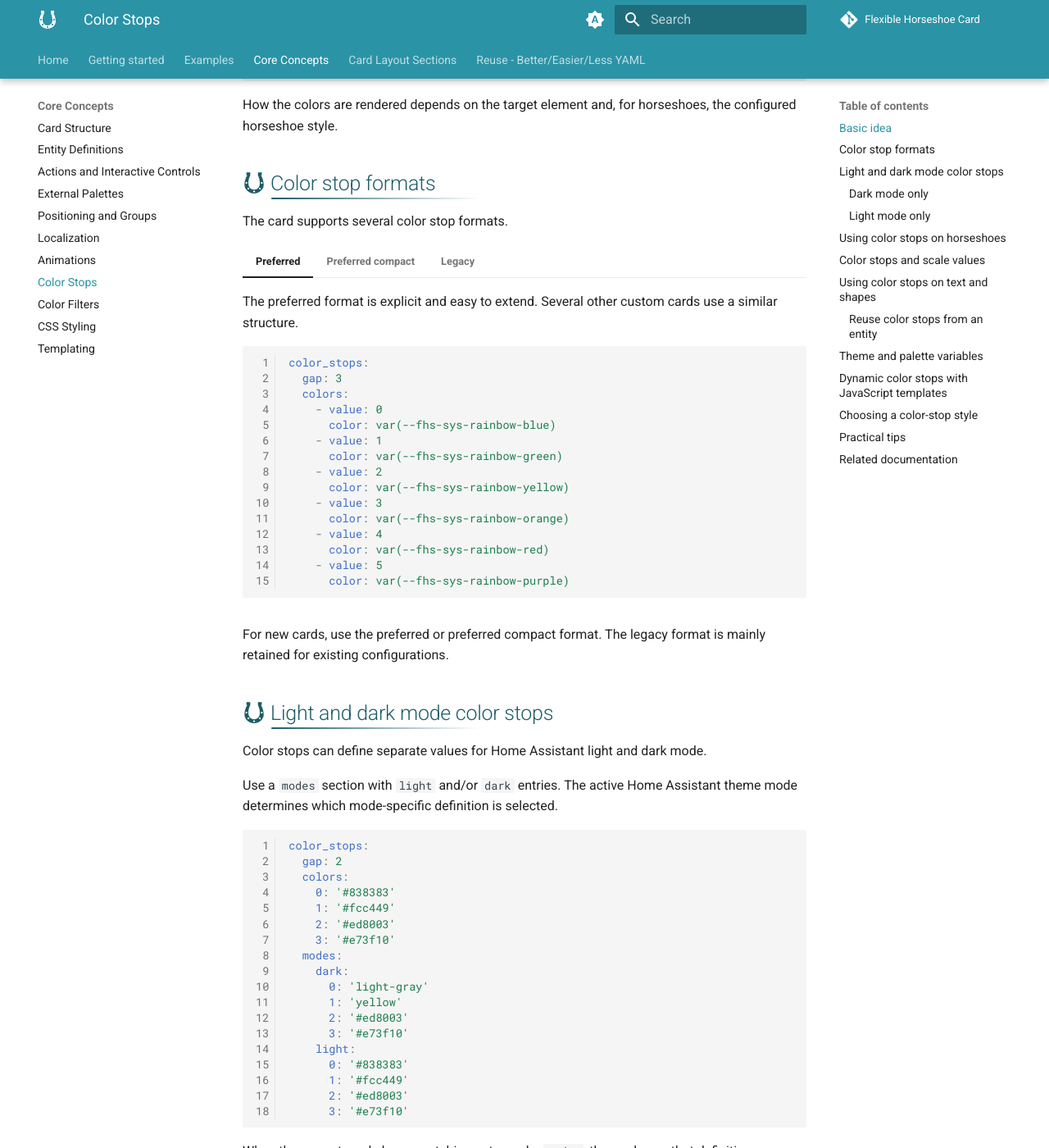
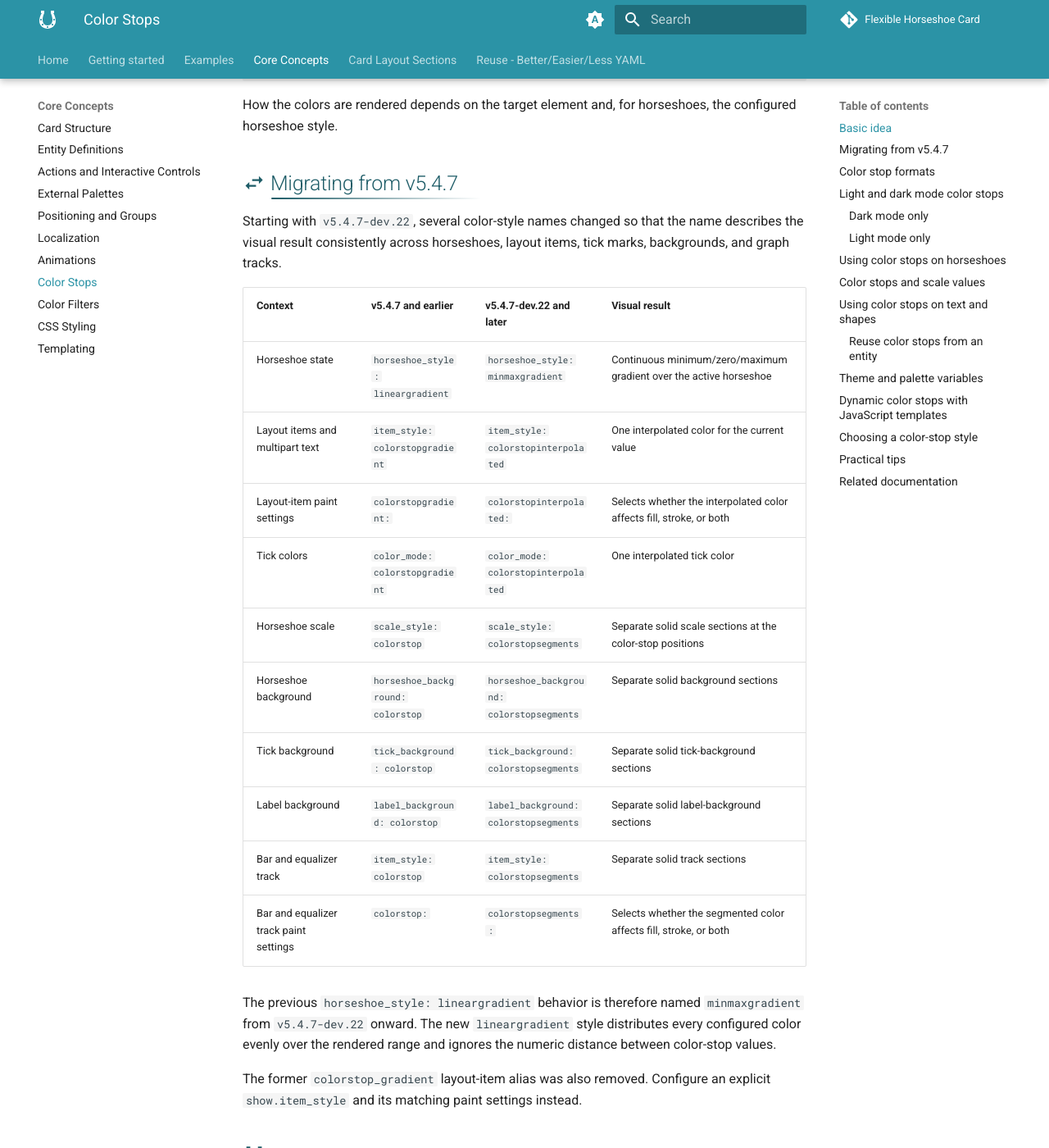
Before and after one commit to AmoebeLabs/flex-horseshoe-card, an MkDocs documentation site: the page built from docs/docs/core-concepts/color-stops.md, in a window 1280 px wide and 1400 px high, scrolled down 790 px. Shown: the whole window at 82% size. Built offline with MkDocs 1.6.1 and Material for MkDocs 9.7.7, drawn with Linux system fonts in a browser that asks for light colours; comment, search, counter and statistics services are not loaded; some of the changed text lies outside the part shown.

Commit message:
Update horseshoe styles documentation

````diff
--- a/docs/docs/core-concepts/color-stops.md
+++ b/docs/docs/core-concepts/color-stops.md
@@ -33,6 +33,33 @@ color_stops:
 ```
 
 How the colors are rendered depends on the target element and, for horseshoes, the configured horseshoe style.
+
+## :material-swap-horizontal: Migrating from v5.4.7
+
+Starting with `v5.4.7-dev.22`, several color-style names changed so that the
+name describes the visual result consistently across horseshoes, layout items,
+tick marks, backgrounds, and graph tracks.
+
+| Context | v5.4.7 and earlier | v5.4.7-dev.22 and later | Visual result |
+| :------ | :----------------- | :---------------------- | :------------ |
+| Horseshoe state | `horseshoe_style: lineargradient` | `horseshoe_style: minmaxgradient` | Continuous minimum/zero/maximum gradient over the active horseshoe |
+| Layout items and multipart text | `item_style: colorstopgradient` | `item_style: colorstopinterpolated` | One interpolated color for the current value |
+| Layout-item paint settings | `colorstopgradient:` | `colorstopinterpolated:` | Selects whether the interpolated color affects fill, stroke, or both |
+| Tick colors | `color_mode: colorstopgradient` | `color_mode: colorstopinterpolated` | One interpolated tick color |
+| Horseshoe scale | `scale_style: colorstop` | `scale_style: colorstopsegments` | Separate solid scale sections at the color-stop positions |
+| Horseshoe background | `horseshoe_background: colorstop` | `horseshoe_background: colorstopsegments` | Separate solid background sections |
+| Tick background | `tick_background: colorstop` | `tick_background: colorstopsegments` | Separate solid tick-background sections |
+| Label background | `label_background: colorstop` | `label_background: colorstopsegments` | Separate solid label-background sections |
+| Bar and equalizer track | `item_style: colorstop` | `item_style: colorstopsegments` | Separate solid track sections |
+| Bar and equalizer track paint settings | `colorstop:` | `colorstopsegments:` | Selects whether the segmented color affects fill, stroke, or both |
+
+The previous `horseshoe_style: lineargradient` behavior is therefore named
+`minmaxgradient` from `v5.4.7-dev.22` onward. The new `lineargradient` style
+distributes every configured color evenly over the rendered range and ignores
+the numeric distance between color-stop values.
+
+The former `colorstop_gradient` layout-item alias was also removed. Configure
+an explicit `show.item_style` and its matching paint settings instead.
 
 ## :material-horseshoe: Color stop formats
 
@@ -195,7 +222,8 @@ Common styles include:
 | `colorstop` | The horseshoe uses the color for the current value range. |
 | `colorstopsegments` | Each color range is shown as a separate solid section. |
 | `colorstopgradient` | Creates a smooth gradient using all color stops. |
-| `lineargradient` | Creates a gradient using the first and last color stops. |
+| `minmaxgradient` | Creates a continuous minimum/zero/maximum gradient over the active horseshoe. |
+| `lineargradient` | Distributes all configured colors evenly over the rendered range. |
 | `autominmax` | The horseshoe changes color as the value rises or falls. |
 | `fixed` | The horseshoe has one fixed color. |
 
@@ -446,7 +474,8 @@ For more information about template syntax and reusable constants, see [Template
 | One color based on the current value | `horseshoe_style: colorstop` |
 | Separate colored ranges | `horseshoe_style: colorstopsegments` |
 | See the colors change as the value passes each color stop | `horseshoe_style: colorstopgradient` |
-| Always show the full change from the first color to the last | `horseshoe_style: lineargradient` |
+| Distribute every configured color evenly over the rendered range | `horseshoe_style: lineargradient` |
+| Show a continuous minimum/zero/maximum gradient over the active horseshoe | `horseshoe_style: minmaxgradient` |
 | Fixed horseshoe color | `horseshoe_style: fixed` with a configured color |
 | Shared colors across multiple cards | External palettes, theme variables, or reusable `color_stops` |
 | Different colors for light and dark mode | `color_stops.modes.light` and `color_stops.modes.dark` |
````
Also changed, not shown: docs/docs/sections/horseshoe-scale-and-state.md (+9 -4 lines), docs/docs/sections/horseshoes-section.md (+1 -1 lines).
